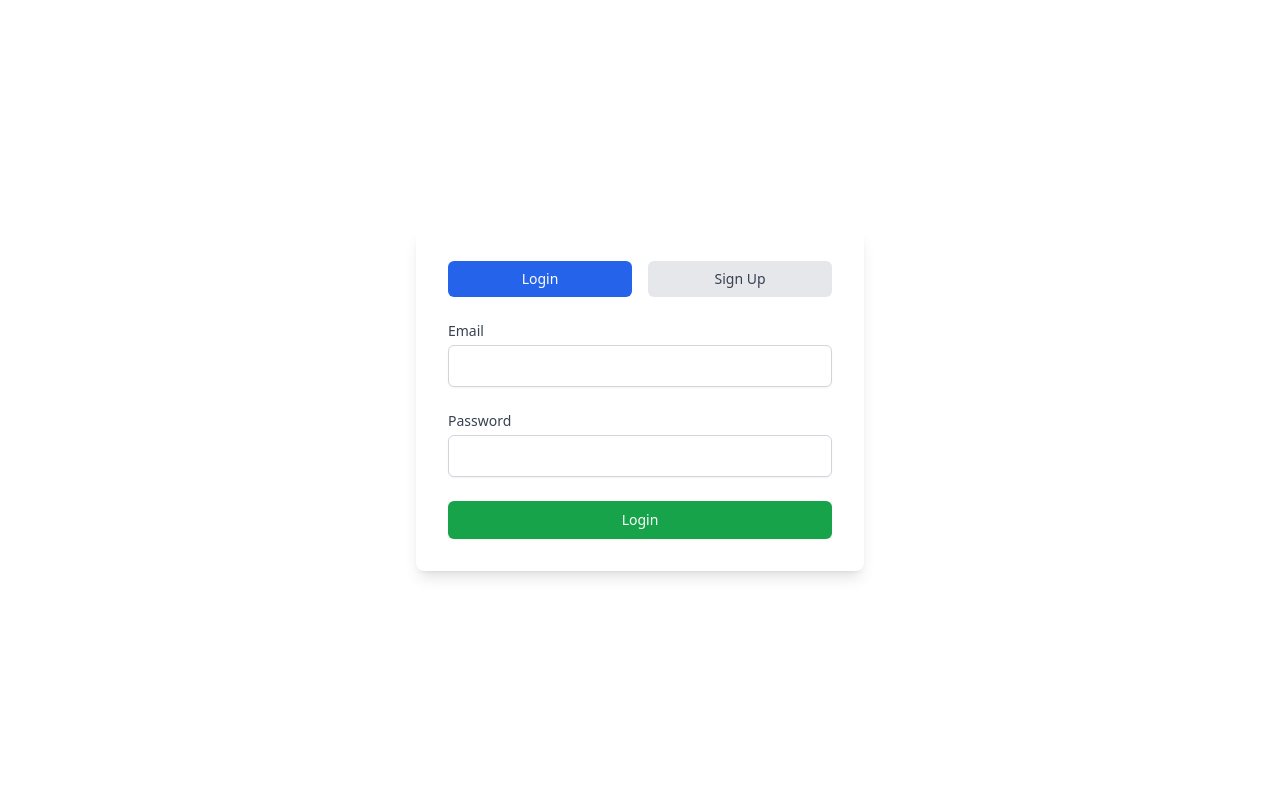
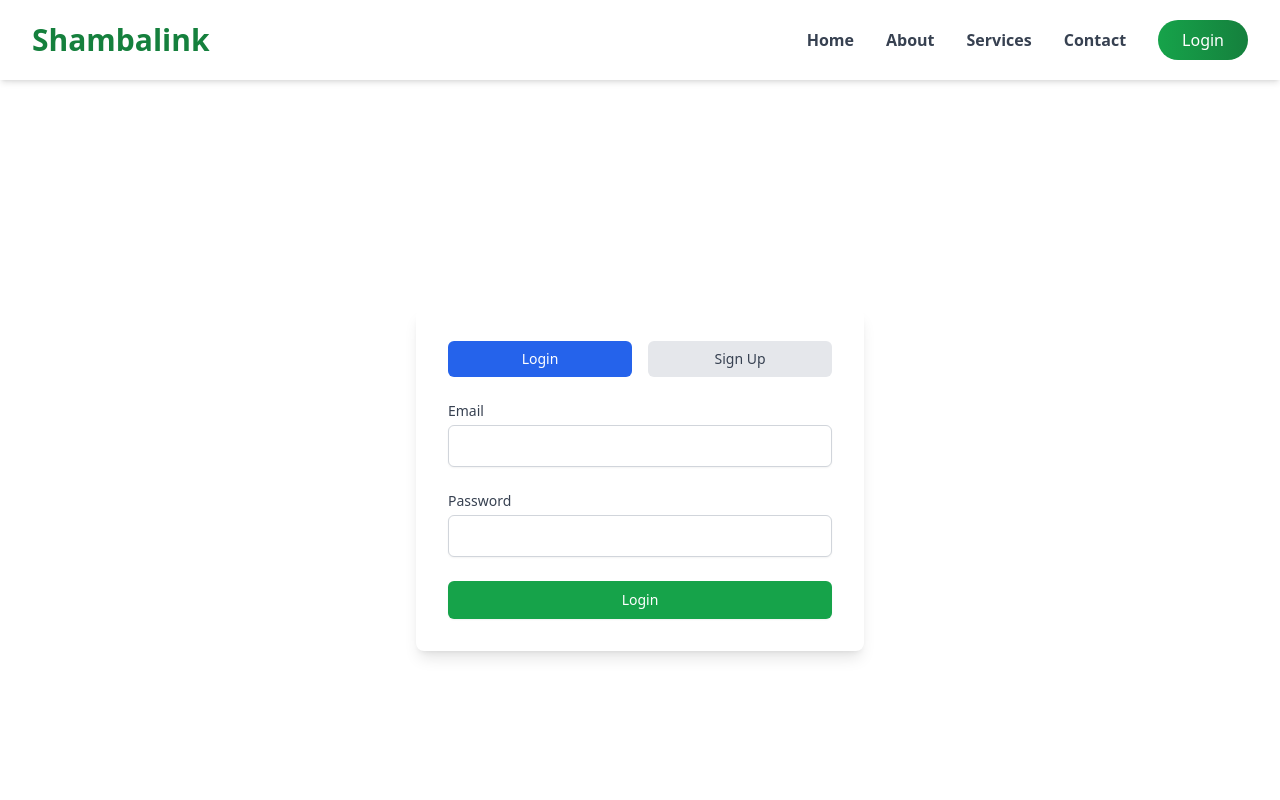
Before and after one commit to dorineokowo/shambalink2, a Next.js app: page /Login in a window 1280 px wide. Shown: the top 800 px of the page. Built offline with nearby package versions, Linux system fonts and the light colour scheme.

Commit message:
Changes on the navbar

```diff
--- a/package.json
+++ b/package.json
@@ -17,6 +17,7 @@
     "react-dom": "^19.0.0",
     "react-icons": "^5.4.0",
     "react-responsive-carousel": "^3.2.23",
+    "react-scroll": "^1.9.2",
     "react-slick": "^0.30.3",
     "slick-carousel": "^1.8.1"
   },
--- a/src/app/layout.tsx
+++ b/src/app/layout.tsx
@@ -1,6 +1,8 @@
 import "./styles/globals.css";
-import 'slick-carousel/slick/slick.css';
-import 'slick-carousel/slick/slick-theme.css';
+import "slick-carousel/slick/slick.css";
+import "slick-carousel/slick/slick-theme.css";
+import Navbar from "./components/Navbar";
+import Footer from "./components/Footer";
 
 export default function RootLayout({
   children,
@@ -10,8 +12,9 @@ export default function RootLayout({
   return (
     <html lang="en">
       <body className="flex flex-col min-h-screen">
-
-        {children}
+        <Navbar />
+        <main>{children}</main>
+        <Footer/>
       </body>
     </html>
   );
--- a/src/app/page.tsx
+++ b/src/app/page.tsx
@@ -1,7 +1,5 @@
 "use client";
-import React, { useState } from "react";
-import Navbar from "./components/Navbar";
-import Footer from "./components/Footer";
+import React, { useState } from "react";;
 import Modal from "./components/Modal"; // Import the Modal component
 import Signup from "./Signup/page"; // Import the SignupForm component
 import Image from "next/image";
@@ -48,8 +46,6 @@ const HomePage: React.FC = () => {
   const closeModal = () => setIsModalVisible(false);
   return (
     <div className="flex flex-col min-h-screen">
-      {/* Navbar */}
-      <Navbar />
 
       {/* Hero Section */}
       <div className="relative w-full h-screen flex items-center justify-center text-center">
@@ -305,9 +301,6 @@ const HomePage: React.FC = () => {
         </div>
       </div>
         </section>
-
-      {/* Footer */}
-      <Footer />
     </div>
   );
 };
```
Also changed, not shown: 1 other file (tests, documents, lock files or other folders).
